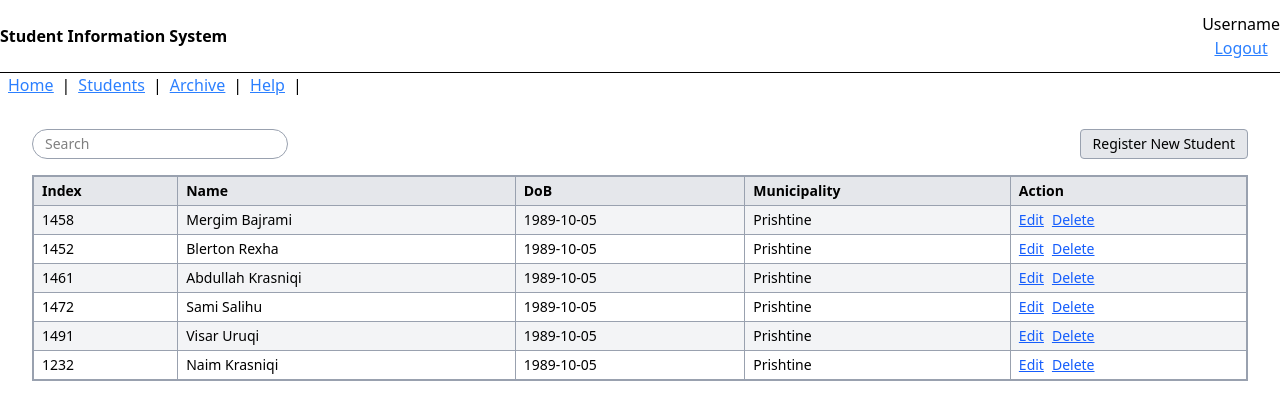
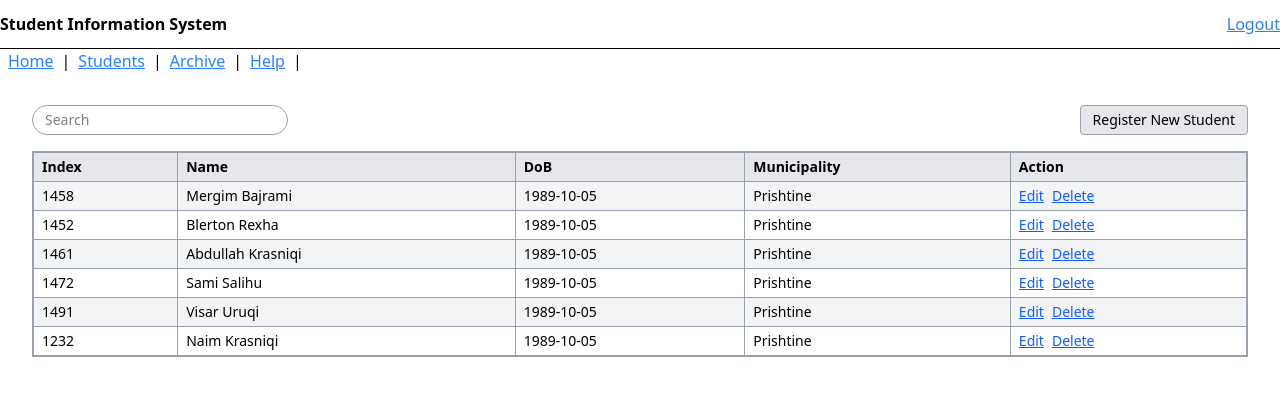
Before and after one commit to argjendnimanaj/Student_Information_System, a Vue app: page /students in a window 1280 px wide. Shown: the top 420 px of the page. Built offline with nearby package versions, Linux system fonts and the light colour scheme; sample sign-in values are in the browser's storage.

Commit message:
small fix on username display when we have a logged user

```diff
--- a/src/App.vue
+++ b/src/App.vue
@@ -17,6 +17,7 @@ const routes = [
   { name: 'archive', label: 'Archive' },
   { name: 'help', label: 'Help' },
 ]
+console.log(auth)
 </script>
 
 <template>
@@ -26,7 +27,7 @@ const routes = [
       <div class="flex flex-row items-center justify-center">
         <img src="" alt="" />
         <div class="flex flex-col justify-center items-center">
-          <h3>Username</h3>
+          <h3>{{ auth.username }}</h3>
           <button @click="handleLogout" class="text-blue-500 underline cursor-pointer">
             Logout
           </button>
--- a/src/services/authService.js
+++ b/src/services/authService.js
@@ -5,7 +5,7 @@ export const login = async ({ username, password }) => {
   if (username === 'admin' && password === 'password123') {
     return {
       token: 'fake-token-123',
-      user: { username },
+      user: username,
     }
   }
 
--- a/src/stores/auth.js
+++ b/src/stores/auth.js
@@ -3,16 +3,19 @@ import { ref } from 'vue'
 
 export const useAuthStore = defineStore('auth', () => {
   const token = ref(localStorage.getItem('token'))
+  const username = ref('')
 
-  function login(newToken) {
-    localStorage.setItem('token', newToken)
-    token.value = newToken
+  function login(user, authToken) {
+    localStorage.setItem('token', authToken)
+    token.value = authToken
+    username.value = user
   }
 
   function logout() {
     localStorage.removeItem('token')
     token.value = null
+    username.value = ''
   }
 
-  return { token, login, logout }
+  return { username, token, login, logout }
 })
--- a/src/views/auth/LoginView.vue
+++ b/src/views/auth/LoginView.vue
@@ -26,8 +26,8 @@ const handleLogin = async () => {
       password: password.value,
     })
 
-    auth.login(response.token)
-    router.push({ name: 'home' })
+    auth.login(response.user, response.token)
+    router.push({ name: 'students' })
   } catch (err) {
     serverError.value = err.message
   }
```
